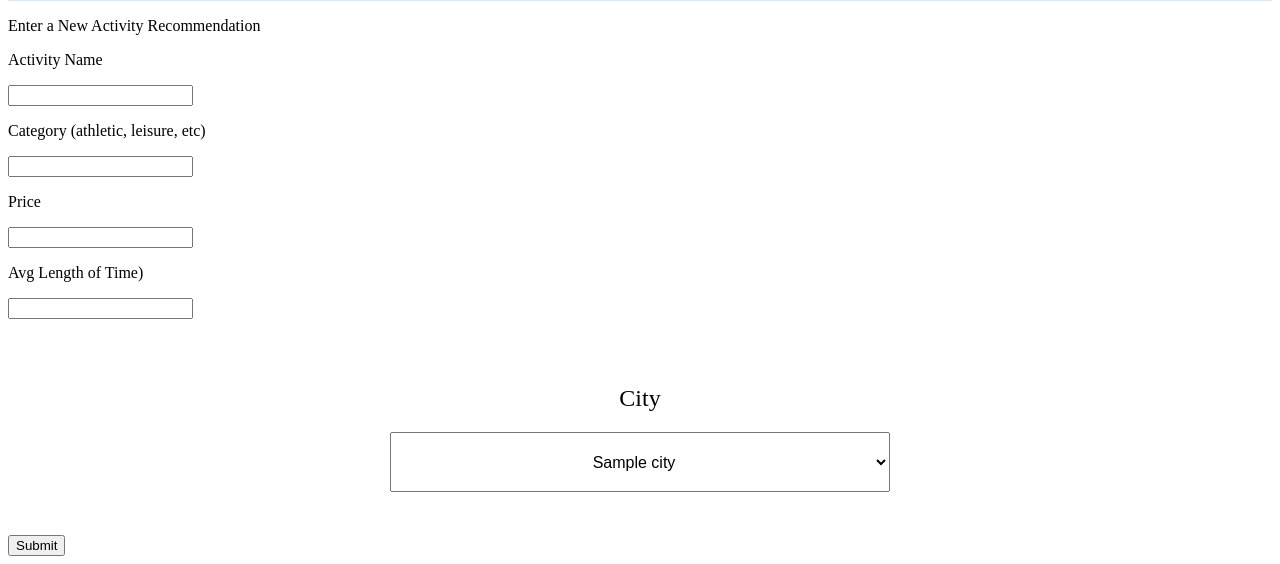
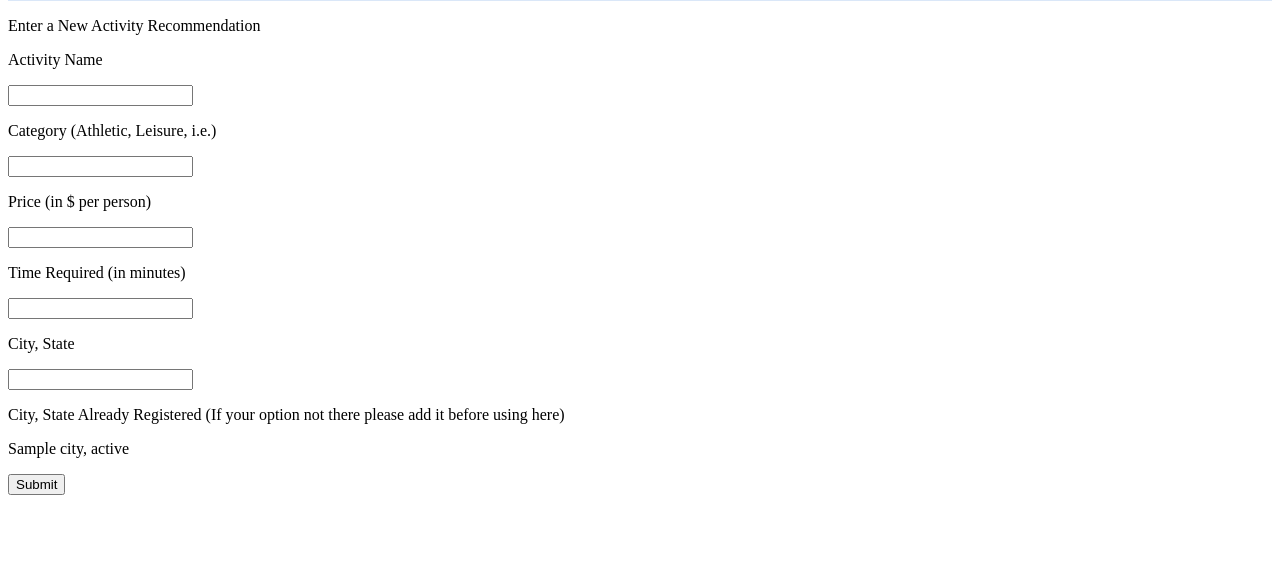
Before and after one commit to KannanAnjali/whatsthemove_cs348, a Flask app: page /index-activities in a window 1280 px wide. Shown: the part 407-971 px from the top of the page. After the commit the page ends 902 px from the top, so only its background shows below. Run offline with Flask 2, Linux system fonts and the light colour scheme; tables that the repository leaves empty or names only in its code hold one stand-in row (values such as "Sample post").

Commit message:
adding activities functionality

```diff
--- a/application.py
+++ b/application.py
@@ -113,14 +113,39 @@ def activities():
 @application.route("/index-activities", methods=['POST', 'GET'])
 def activities_add():
     print('add activities!')
-    cur.execute('select name from city')
+    cur.execute('select name, state_name from city')
     city_dropdown = cur.fetchall()
     if request.form != None:
-        print('entered here')
-        name = request.form.get('Activity_Name')
+        print('request form is not null')
+        name = request.form.get('activity_name')
         category = request.form.get('category')
         price = request.form.get('price')
-        length_of_time = request.form.get('length_of_time')
+        length_of_time = request.form.get('length')
+        city = request.form.get('citystate')
+        state = ""
+        city_id = ""
+        state_id = ""
+        if (city != None):
+            city_and_state = city.split(',')
+            city = city_and_state[0]
+            if (city_and_state[1][0] == ' '):
+                state = city_and_state[1][1:]
+            else:
+                state = city_and_state[1]
+            cur.execute('select count(*) from activities')
+            activity_id = cur.fetchone()[0] + 1
+            cur.execute("select city.city_id from city where city.name = '{0}'".format(city, state))
+            city_id_test = cur.fetchone()
+            cur.execute("select state.state_id from state where state.name = '{0}'".format(state))
+            state_id_test = cur.fetchone()
+            if (city_id_test != None and state_id_test != None):
+                city_id = city_id_test[0]
+                state_id = state_id_test[0]
+                cur.execute("INSERT INTO activities (activity_id, name, category, city_id, state_id, price, length_of_time, destCity, destState) VALUES ({0}, '{1}', '{2}', {3}, {4}, {5}, {6}, '{7}', '{8}')".format(
+                    activity_id, name, category, city_id, state_id, price, length_of_time, city, state))
+                print("added entry in database")
+                conn.commit()
+
         #cur.execute('select state.name from city, state where city.state_name = state.name and city.name = {0}'.format(city))
         #state = cur.fetchall
         print(name, category, price, length_of_time)
--- a/templates/index-activities.html
+++ b/templates/index-activities.html
@@ -5,35 +5,44 @@
             <img  src="{{url_for('static', filename='activity_header.png')}}">
         </div>
     </div>
+    <form action='/index-activities' method="POST">
 
         <p>Enter a New Activity Recommendation</p>
 
-        <label for="Activity_Name">Activity Name</label>
-        <p><input type="text" name="Activity_Name" /></p>
+        <label for="activity_name">Activity Name</label>
+        <p><input type="text" name="activity_name" /></p>
 
-        <label for="category"> Category (athletic, leisure, etc)</label>
+        <label for="category"> Category (Athletic, Leisure, i.e.)</label>
         <p><input type="text" name="category"/></p>
 
-        <label for="price">Price</label>
-        <p><input type="number" name="price" /></p>
+        <label for="price">Price (in $ per person)</label>
+        <p><input type="text" name="price" /></p>
 
-        <label for="length_of_time">Avg Length of Time)</label>
-        <p><input type="number" name="length_of_time" /></p>
+        <label for="length">Time Required (in minutes)</label>
+        <p><input type="number" name="length" /></p>
 
-        <div class="row" style = 'text-align:center;background-color:#ffffff'>
-            <div class="dropdown" style="width:device-width;height:100px;padding: 50px;font-size:x-large;display: inline-block; text-align:center">
-                City
+        <label for="citystate"> City, State </label>
+        <p><input type="text" name="citystate" /></p>
+
+        <p>City, State Already Registered (If your option not there please add it before using here)</p>
+        {% for j in city_dropdown %}
+            <p> {{j[0]}}, {{j[1]}} </p>
+        {% endfor %}
+        <!-- <div class="row" style = 'text-align:left;background-color:#ffffff'>
+            <div class="dropdown" style="width:device-width;height:100px;padding: 0px;font-size:medium;display: inline-block; text-align:left">
+                City (Please create a new one if not currently supported)
                 <form method="POST" action ='/'>
-                    <select name="city" style="width:500px;height: 60px;text-align:center;font-size: medium;margin-top: 20px;">
+                    <select name="city" style="width:147.5px;height:60px; text-align:center;font-size: small;margin-top: 20px;">
                         {% for j in city_dropdown %}
-                            <OPTION>{{j[0]}}</OPTION>
+                            <OPTION>{{j[0]}},  {{j[1]}}</OPTION>
                         {% endfor %}
                     </select>
                     <p>{{selected}}</p>
+
                 </form>
             </div>
-    </div>
-    <input type="submit" value ="Submit">
+        </div> -->
+        <input type="submit" value ="Submit">
     </form>
 </body>
 
```
